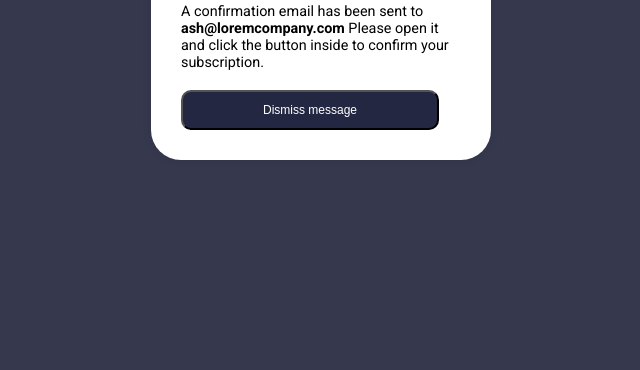
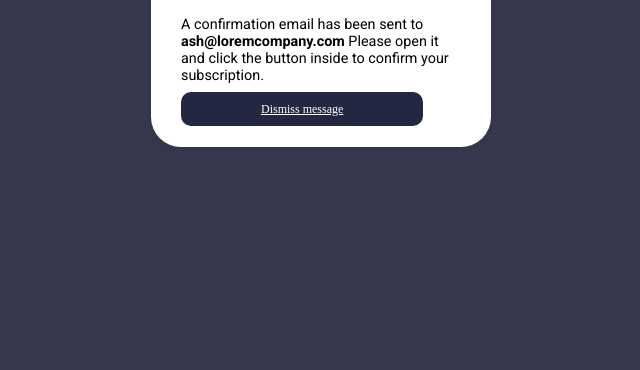
Before and after one commit to josueguido/-Newsletter-sign-up, a plain HTML site: page sucess.html in a window 1280 px wide. Shown: the part 430-800 px from the top of the page, without its empty margins (319-959 px from the left). Drawn offline with Linux system fonts and the light colour scheme.

Commit message:
Terminado

```diff
--- a/styles.css
+++ b/styles.css
@@ -107,6 +107,7 @@
     /* Estilos para el campo de entrada de correo electrónico */
     label {
         font-weight: 'Roboto';
+        margin-top: 5px;
         margin: 15px;
         padding: 5px;
         font: 0.90rem 700;
--- a/sucess.html
+++ b/sucess.html
@@ -24,9 +24,9 @@
                 Please open it and click the button inside to confirm your subscription.
             </p>
 
-            <button class="btn">
+            <a href="index.html" class="btn" >
                 Dismiss message
-            </button>
+            </a>
         </article>
     </main>
 </body>
```
